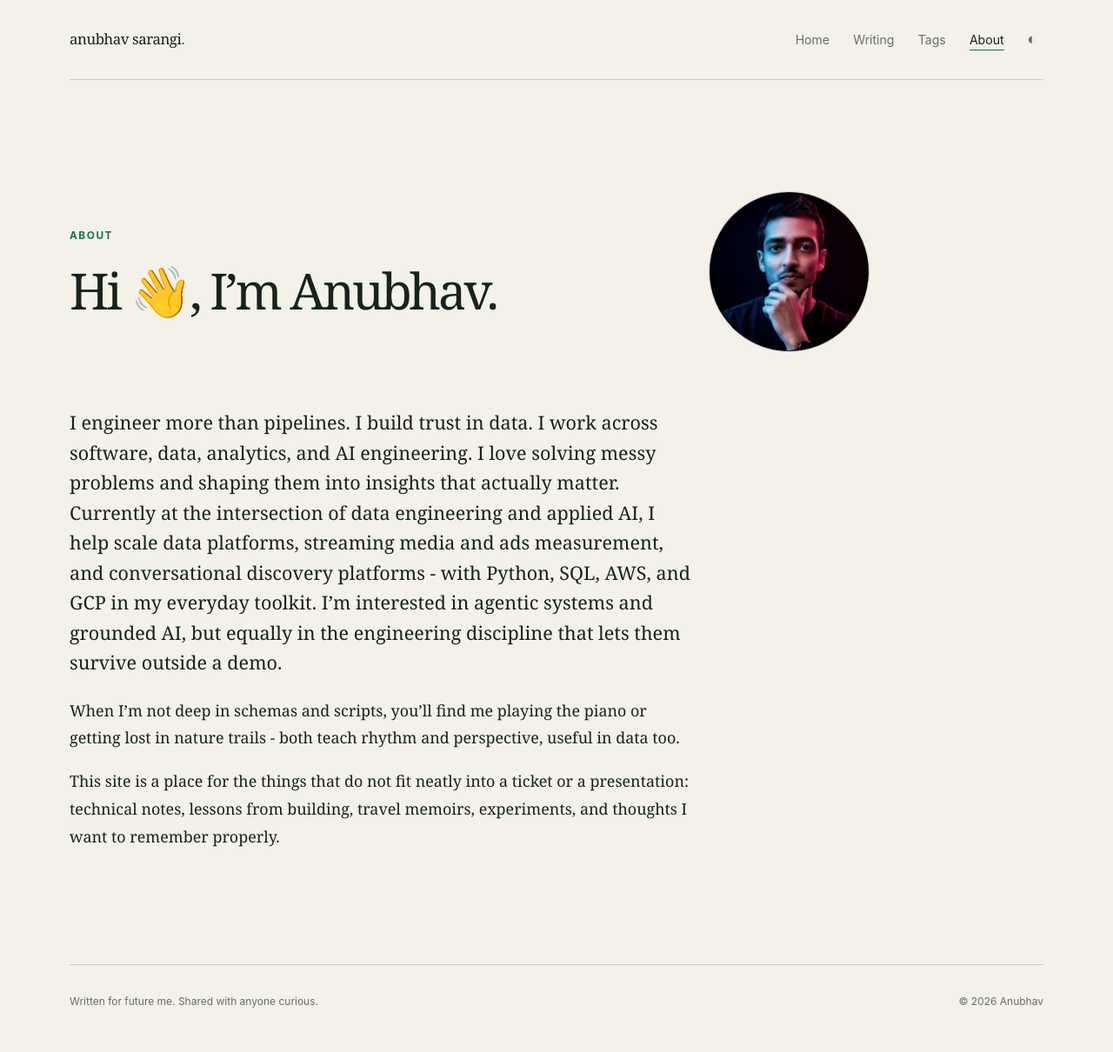
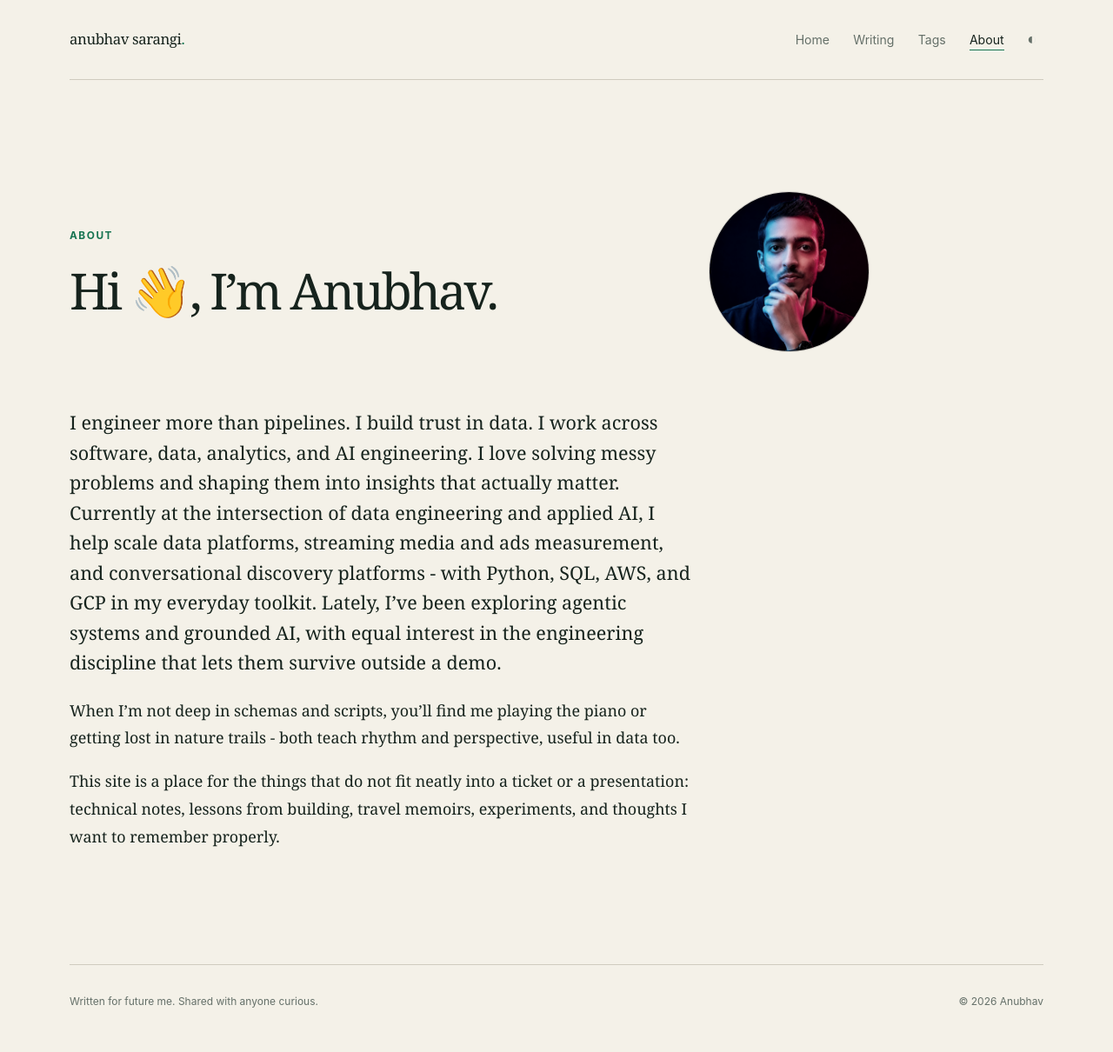
Before and after one commit to anubhavsarangi/anubhavsarangi.github.io, a Jekyll site: the page built from about.md, in a window 1280 px wide. Shown: the whole page at 87% size. Built offline with Jekyll 4.4.1, drawn with Linux system fonts in a browser that asks for light colours.

Commit message:
Refine about page AI interests

```diff
--- a/about.md
+++ b/about.md
@@ -14,7 +14,7 @@ permalink: /about/
 </header>
 
 <div class="prose about-copy">
-  <p>I engineer more than pipelines. I build trust in data. I work across software, data, analytics, and AI engineering. I love solving messy problems and shaping them into insights that actually matter. Currently at the intersection of data engineering and applied AI, I help scale data platforms, streaming media and ads measurement, and conversational discovery platforms - with Python, SQL, AWS, and GCP in my everyday toolkit. I’m interested in agentic systems and grounded AI, but equally in the engineering discipline that lets them survive outside a demo.</p>
+  <p>I engineer more than pipelines. I build trust in data. I work across software, data, analytics, and AI engineering. I love solving messy problems and shaping them into insights that actually matter. Currently at the intersection of data engineering and applied AI, I help scale data platforms, streaming media and ads measurement, and conversational discovery platforms - with Python, SQL, AWS, and GCP in my everyday toolkit. Lately, I’ve been exploring agentic systems and grounded AI, with equal interest in the engineering discipline that lets them survive outside a demo.</p>
 
   <p>When I’m not deep in schemas and scripts, you’ll find me playing the piano or getting lost in nature trails - both teach rhythm and perspective, useful in data too.</p>
 
```
